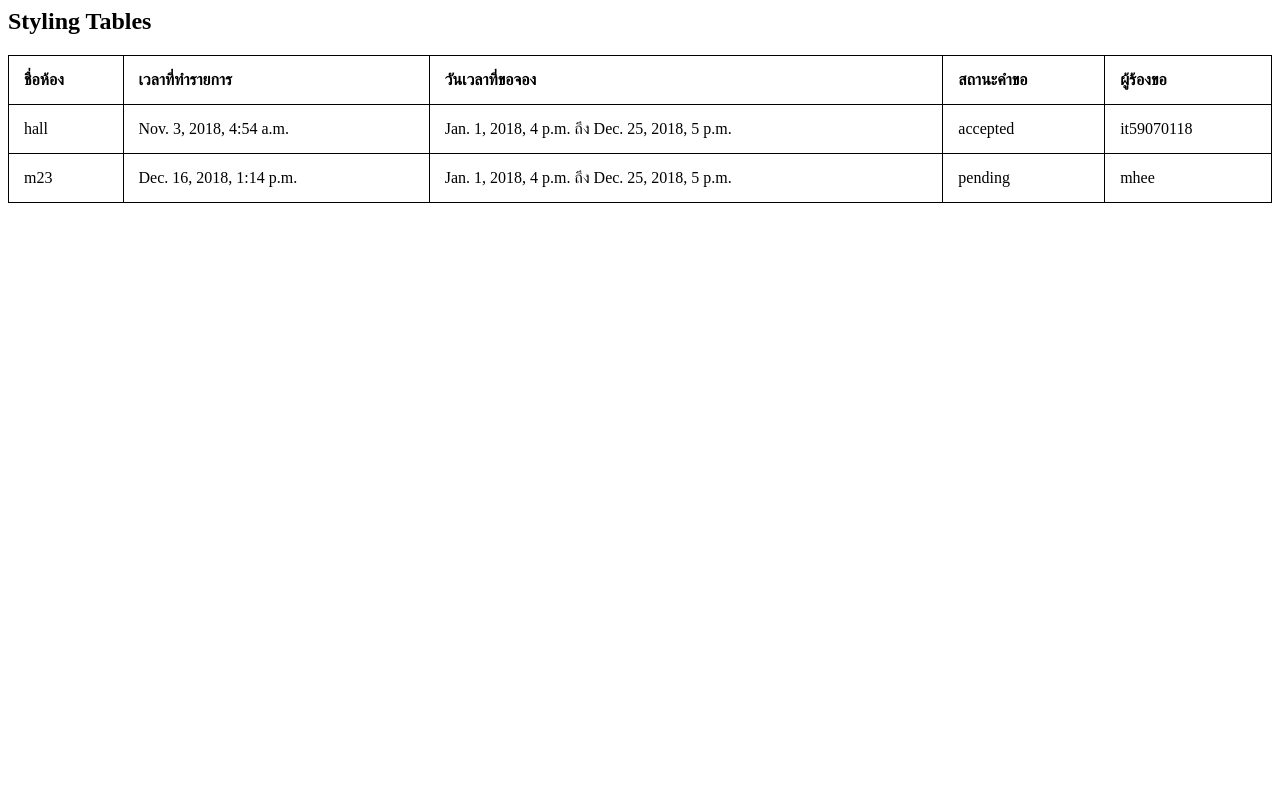
After one commit to meenajaeiei/project, a Django app: page /reservation_table in a window 1280 px wide. The commit adds this page. Run offline with Django 3.2, Linux system fonts and the light colour scheme; data comes from the database, SQL or seed files in the repository.

Commit message:
add  reservation_table

```diff
--- a/project/urls.py
+++ b/project/urls.py
@@ -20,7 +20,8 @@ urlpatterns = [
     path('reservation_status/' , views.getreservation , name= 'reservation_status'),
     path('reservation_manage/' , views.managereservation , name = "reservation_manage"),
     path('reservation_map_1/', views.showmap_1 , name = "reservation_map_1"),
-    path('manage_room', views.manage_room , name="manage_room")
+    path('manage_room', views.manage_room , name="manage_room"),
+    path('reservation_table', views.show_table , name="reservation_table")
   # path('reservation_map_2/', views.showmap_2 , name = "reservation_map_2"),
   # path('reservation_map_3/', views.showmap_3 , name = "reservation_map_3"),
 ]
--- a/project/views.py
+++ b/project/views.py
@@ -50,6 +50,17 @@ def isRoomExpire():
 
 USER_LOGGED = ""
 PASS_LOGGED = ""
+
+def show_table(request):
+    res_list = []
+    res = reservation.objects.all()
+    for i in res:
+        if(i.status == "pending" or i.status == "accepted"):
+            res_list.append(i)
+    return render(request, 'blog/reservation_table.html', {'res_list' : res_list })
+
+
+
 def home_page(request):
     if request.method == 'POST' and 'password' in request.POST:
         global USER_LOGGED
--- a/templates/blog/password_change_done.html
+++ /dev/null
@@ -1,6 +0,0 @@
-{% extends 'base.html' %}
-{% block title %}Password changed{% endblock %}
-{% block content %}
-<h1>Password changed</h1>
-<p>Your password has been successfully changed.</p>
-{% endblock %}
--- a/templates/blog/reservation_map_1.html
+++ b/templates/blog/reservation_map_1.html
@@ -64,7 +64,7 @@
 					<input type="date" value="2018-12-25" name="check-date-end">
 					<input type="time" value="17:00" name="check-time-end">
 					<button class="btn btn-warning" type="submit" value="">check</button>
-
+					<a href="{% url "reservation_table" %}">ดูทั้งหมดที่นี่</a>
 				</div>
 
 				{% if start_time != end_time %}
--- /dev/null
+++ b/templates/blog/reservation_table.html
@@ -0,0 +1,40 @@
+<html>
+<head>
+<style>
+table, th, td {
+  border: 1px solid black;
+  border-collapse: collapse;
+}
+th, td {
+  padding: 15px;
+  text-align: left;
+}
+table#t01 {
+  width: 100%;
+  background-color: #f1f1c1;
+}
+</style>
+</head>
+<body>
+
+<h2>Styling Tables</h2>
+
+<table style="width:100%">
+  <tr>
+    <th>ชื่อห้อง</th>
+    <th>เวลาที่ทำรายการ</th>
+    <th>วันเวลาที่ขอจอง</th>
+    <th>สถานะคำขอ</th>
+    <th>ผู้ร้องขอ</th>
+  </tr>
+  {% for reservation in res_list %}
+  <tr>
+    <td>{{ reservation.room.roomname }}</td>
+    <td>{{ reservation.day_of_reserve }}</td>
+    <td>{{ reservation.duration_begin}} ถึง {{ reservation.duration_end}} </td>
+    <td>{{ reservation.status }}</td>
+    <td>{{ reservation.student }}</td>
+  </tr>
+  {% endfor %}
+</table>
+<br>
```
Also changed, not shown: templates/blog/password_change_form.html (deleted, +0 -11 lines), 1 other file.
